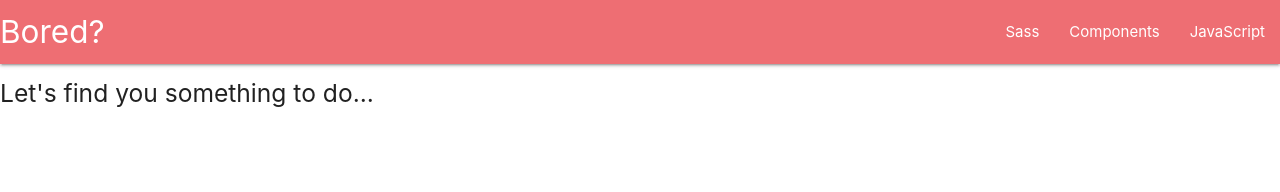
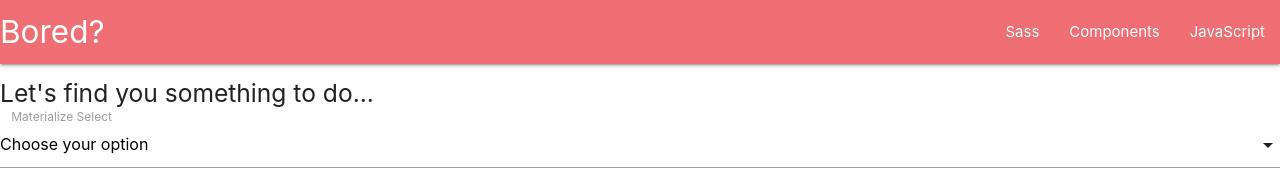
Before and after one commit to NicMortelliti/Bored, a plain HTML site: page index.html in a window 1280 px wide. Drawn offline with nearby package versions, Linux system fonts and the light colour scheme.

Commit message:
Started work on Activity Type drop down (HTML). Added necessary materialize code in JS for drop down. Started outlining JS layout

```diff
--- a/code/index.js
+++ b/code/index.js
@@ -1,4 +1,10 @@
+// TODO Define constant variable arrays here that will be used for the selection drop downs
+// typeOptions = ["education", "recreational", "social", "diy", "charity", "cooking", "relaxation", "music", "busywork"]
+// participantOptions = [0, 1, 2, 3, "4+"]
+// priceOptions = ["Free!", "I'm willing to pay"] <-- "willing to pay" will also include free options
+
 document.addEventListener('DOMContentLoaded', function() {
-  var elems = document.querySelectorAll('select');
-  var instances = M.FormSelect.init(elems, options);
+  const elems = document.querySelectorAll('select');
+  const instance = M.FormSelect.init(elems);
+
 });
--- a/index.html
+++ b/index.html
@@ -34,7 +34,15 @@
     <!-- TODO Div that contains "Activity Type:" label and drop down menu with placeholder field -->
     <!-- We'll use JS to populate the fields -->
     <!-- ID = activityTypeSelect -->
-    <!-- <div></div> -->
+  <div class="input-field col s12">
+    <select>
+      <option value="" disabled selected>Choose your option</option>
+      <option value="1">Option 1</option>
+      <option value="2">Option 2</option>
+      <option value="3">Option 3</option>
+    </select>
+    <label>Materialize Select</label>
+  </div>
 
     <!-- TODO Div that contains "Number of people:" label and drop down menu with placeholder field -->
     <!-- We'll use JS to populate the fields -->
```
